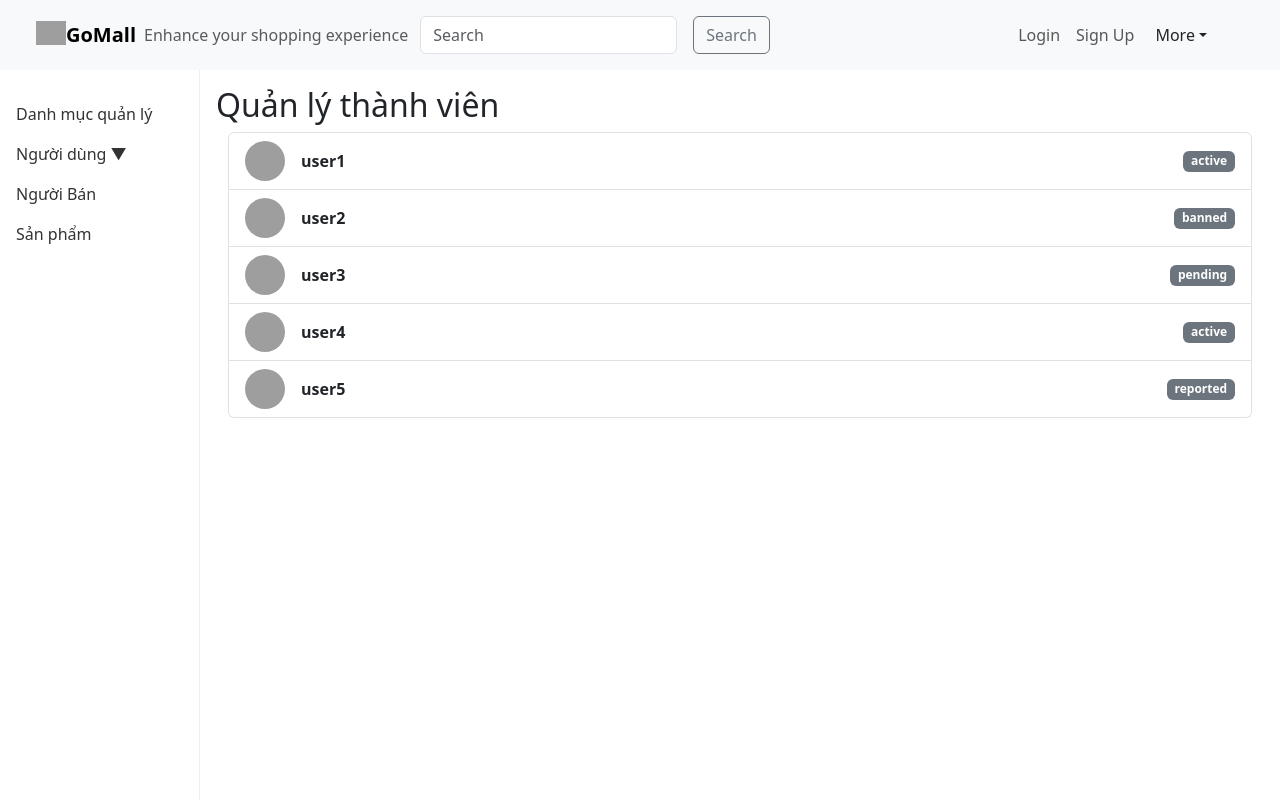
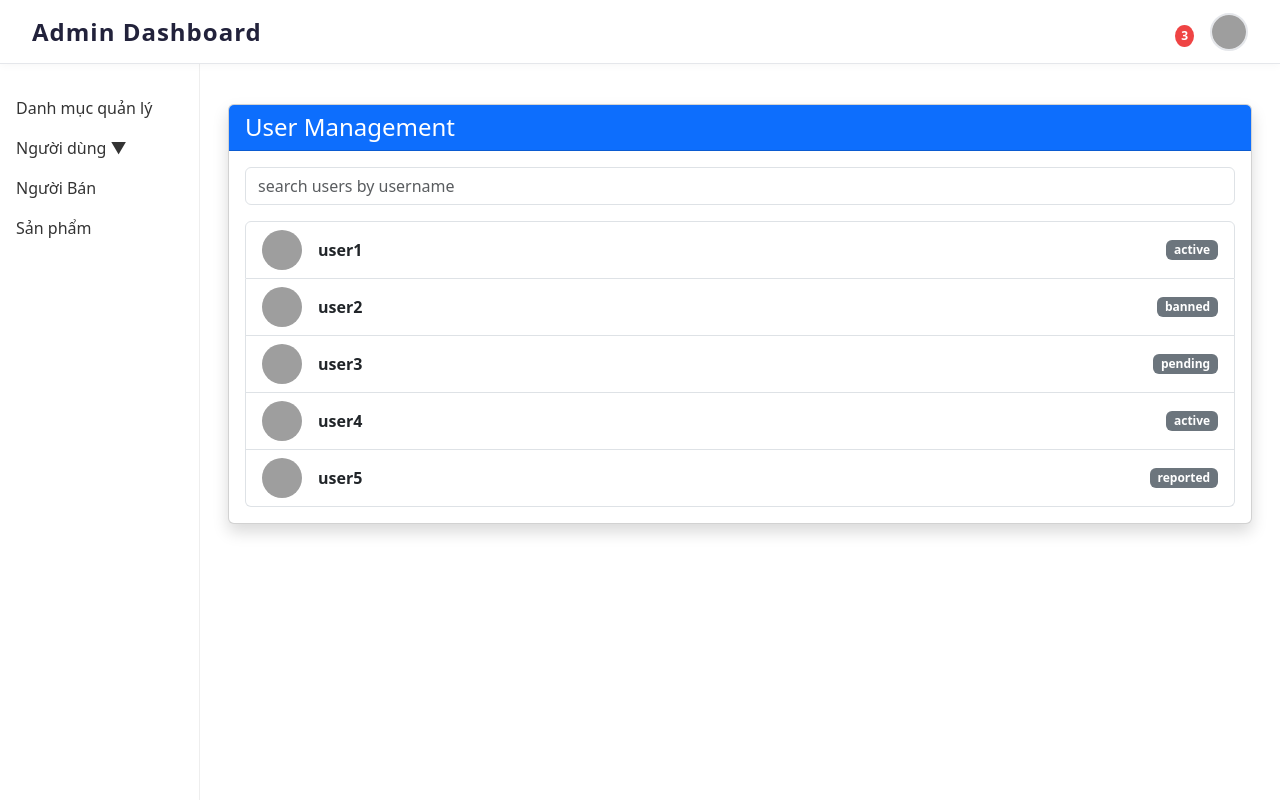
Before and after one commit to Alterix53/SE_GoMall, a React (Create React App) app in the folder e-commerce/gomallclient/: page /Admin/ManageUser in a window 1280 px wide. Shown: the top 800 px of the page. Built offline with nearby package versions, Linux system fonts and the light colour scheme; grey boxes are pictures that could not be loaded.

Commit message:
refactor component in Admin dashboard

```diff
--- a/e-commerce/gomallclient/src/App.js
+++ b/e-commerce/gomallclient/src/App.js
@@ -12,9 +12,12 @@ import DashboardPage from './Component/Admin/pages/DashboardPage';
 import ManageUserPage from './Component/Admin/pages/ManageUserPage';
 import ManageSellerPage from './Component/Admin/pages/ManageSellerPage';
 import ItemsPage from './Component/Admin/pages/ItemsPage';
+import HeaderNavAdmin from "./Component/Admin/HeaderNavAdmin";
 
 function AdminLayout() {
   return (
+    <>
+      <HeaderNavAdmin />
       <div className="d-flex">
         <SidebarNav />
         <div className="flex-grow-1 p-3">
@@ -28,19 +31,18 @@ function AdminLayout() {
           </Routes>
         </div>
       </div>
+    </>
   );
 }
 
 function App() {
   return (
     <Router>
-      <HeaderNav />
       <Routes>
         <Route path="/Admin/*" element={<AdminLayout />} />
         {/* Các route khác giữ nguyên layout cũ */}
         <Route path="/*" element={<CategoryList />} />
       </Routes>
-      <Footer />
     </Router>
   );
 }
--- a/e-commerce/gomallclient/src/Component/Admin/DashboardOverview.jsx
+++ b/e-commerce/gomallclient/src/Component/Admin/DashboardOverview.jsx
@@ -38,15 +38,8 @@ function DashboardOverview() {
           <div className="row">
             <div className="col-12 d-flex justify-content-between align-item-center">
               {/*Phần bên trái ghi dashboard */}
-              <h3 className="mb-0">Dashboard</h3>
+              <h3 className="mb-0">Overall System Statistics</h3>
 
-              {/*bên phải*/}
-              <div className="d-flex align-items-center">
-                {/*nút chuông*/}
-                <NotificationButton />
-                {/*Ảnh admin*/}
-                <AdminAvatarModal avatarUrl="https://i.pravatar.cc/40?img=3" />
-              </div>
             </div>
           </div>
           <div className="row mb-4">
--- /dev/null
+++ b/e-commerce/gomallclient/src/Component/Admin/HeaderNavAdmin.css
@@ -0,0 +1,113 @@
+.admin-header-nav {
+  position: sticky;
+  top: 0;
+  z-index: 1050;
+  background: #fff;
+  border-bottom: 1px solid #e5e7eb;
+  display: flex;
+  align-items: center;
+  justify-content: space-between;
+  height: 64px;
+  padding: 0 32px;
+  box-shadow: 0 2px 8px rgba(0,0,0,0.03);
+}
+
+.admin-title {
+  font-size: 1.5rem;
+  font-weight: 700;
+  color: #22223b;
+  letter-spacing: 1px;
+}
+
+.admin-header-right {
+  display: flex;
+  align-items: center;
+  gap: 24px;
+}
+
+.admin-bell-btn {
+  background: none;
+  border: none;
+  position: relative;
+  font-size: 1.3rem;
+  color: #22223b;
+  cursor: pointer;
+  outline: none;
+}
+
+.admin-bell-btn:hover {
+  color: #3b82f6;
+}
+
+.admin-badge {
+  position: absolute;
+  top: -6px;
+  right: -8px;
+  background: #ef4444;
+  color: #fff;
+  font-size: 0.75rem;
+  border-radius: 50%;
+  padding: 2px 6px;
+  font-weight: 600;
+}
+
+.admin-avatar img {
+  width: 38px;
+  height: 38px;
+  border-radius: 50%;
+  object-fit: cover;
+  border: 2px solid #e5e7eb;
+}
+
+/* Modal overlay & modal */
+.admin-modal-overlay {
+  position: fixed;
+  top: 0; left: 0; right: 0; bottom: 0;
+  background: rgba(0,0,0,0.15);
+  z-index: 2000;
+  display: flex;
+  align-items: center;
+  justify-content: center;
+}
+.admin-modal {
+  background: #fff;
+  border-radius: 12px;
+  box-shadow: 0 8px 32px rgba(0,0,0,0.15);
+  min-width: 320px;
+  max-width: 90vw;
+  padding: 0;
+  animation: adminModalIn 0.2s;
+}
+@keyframes adminModalIn {
+  from { opacity: 0; transform: translateY(-20px) scale(0.98); }
+  to { opacity: 1; transform: none; }
+}
+.admin-modal-header {
+  display: flex;
+  align-items: center;
+  justify-content: space-between;
+  padding: 16px 20px 8px 20px;
+  border-bottom: 1px solid #e5e7eb;
+}
+.admin-modal-header h5 {
+  margin: 0;
+  font-size: 1.1rem;
+  font-weight: 600;
+}
+.admin-modal-close {
+  background: none;
+  border: none;
+  font-size: 1.5rem;
+  color: #888;
+  cursor: pointer;
+  padding: 0 4px;
+  border-radius: 4px;
+  transition: background 0.2s;
+}
+.admin-modal-close:hover {
+  background: #f3f4f6;
+  color: #22223b;
+}
+.admin-modal-body {
+  padding: 20px;
+}
--- /dev/null
+++ b/e-commerce/gomallclient/src/Component/Admin/HeaderNavAdmin.jsx
@@ -0,0 +1,47 @@
+import React, { useState } from "react";
+import "./HeaderNavAdmin.css";
+
+function HeaderNavAdmin() {
+  const [showModal, setShowModal] = useState(false);
+
+  const handleLogout = () => {
+    // TODO: Thêm logic đăng xuất thực tế nếu cần
+    setShowModal(false);
+    // window.location.href = "/login"; // hoặc chuyển hướng nếu muốn
+  };
+
+  return (
+    <>
+      <header className="admin-header-nav">
+        <div className="admin-header-left">
+          <span className="admin-title">Admin Dashboard</span>
+        </div>
+        <div className="admin-header-right">
+          <button className="admin-bell-btn" title="Notifications">
+            <i className="fas fa-bell"></i>
+            <span className="admin-badge">3</span>
+          </button>
+          <div className="admin-avatar" onClick={() => setShowModal(true)} style={{cursor: 'pointer'}}>
+            <img src="/images/user.png" alt="Admin Avatar" />
+          </div>
+        </div>
+      </header>
+      {/* Modal đăng xuất */}
+      {showModal && (
+        <div className="admin-modal-overlay" onClick={() => setShowModal(false)}>
+          <div className="admin-modal" onClick={e => e.stopPropagation()}>
+            <div className="admin-modal-header">
+              <h5>Account</h5>
+              <button className="admin-modal-close" onClick={() => setShowModal(false)}>&times;</button>
+            </div>
+            <div className="admin-modal-body">
+              <button className="btn btn-outline-danger w-100" onClick={handleLogout}>Log out</button>
+            </div>
+          </div>
+        </div>
+      )}
+    </>
+  );
+}
+
+export default HeaderNavAdmin;
--- a/e-commerce/gomallclient/src/Component/Admin/pages/ManageUserPage.jsx
+++ b/e-commerce/gomallclient/src/Component/Admin/pages/ManageUserPage.jsx
@@ -1,5 +1,4 @@
-import React, { useState } from "react";
-
+import React, { useState, useEffect } from "react";
 import UserDetailModal from "../UserDetailModal";
 import UserSellerListItem from "../UserSellerListItem";
 
@@ -52,24 +51,84 @@ const USERS = [
   // ... thêm dữ liệu mẫu
 ];
 
+const USERS_PER_PAGE = 10;
+
 function ManageUserPage() {
   const [selectedUser, setSelectedUser] = useState(null);
+  const [search, setSearch] = useState("");
+  const [currentPage, setCurrentPage] = useState(1);
+
+  // Lọc user theo username
+  const filteredUsers = USERS.filter(user =>
+    user.username.toLowerCase().includes(search.toLowerCase())
+  );
+
+  // Reset về trang 1 khi search thay đổi
+  useEffect(() => {
+    setCurrentPage(1);
+  }, [search]);
+
+  // Tính toán paging
+  const totalPages = Math.ceil(filteredUsers.length / USERS_PER_PAGE);
+  const startIdx = (currentPage - 1) * USERS_PER_PAGE;
+  const endIdx = startIdx + USERS_PER_PAGE;
+  const usersToShow = filteredUsers.slice(startIdx, endIdx);
 
   return (
-    <div className="container-fluid">
-      <h2 className="row text-center" style={{ minWidth: 180 }}>Quản lý thành viên</h2>
-      <ul className="list-group">
-        {USERS.length === 0 && (
-          <li className="list-group-item text-muted">Không có thành viên nào.</li>
+    <div className="container my-4">
+      <div className="card shadow">
+        <div className="card-header bg-primary text-white">
+          <h4 className="mb-0">User Management</h4>
+        </div>
+        <div className="card-body">
+          <div className="mb-3">
+            <input
+              type="text"
+              className="form-control"
+              placeholder="search users by username"
+              value={search}
+              onChange={e => setSearch(e.target.value)}
+            />
+          </div>
+          <div className="list-group">
+            {usersToShow.length === 0 && (
+              <div className="text-muted p-3">No users found.</div>
             )}
-        {USERS.map((user) => (
+            {usersToShow.map(user => (
               <UserSellerListItem
                 key={user.id}
                 data={user}
                 onClick={() => setSelectedUser(user)}
+                className="list-group-item"
               />
             ))}
+          </div>
+          {/* Paging controls */}
+          {totalPages > 1 && (
+            <nav className="mt-3">
+              <ul className="pagination justify-content-center">
+                <li className={`page-item${currentPage === 1 ? " disabled" : ""}`}>
+                  <button className="page-link" onClick={() => setCurrentPage(currentPage - 1)} disabled={currentPage === 1}>
+                    Previous
+                  </button>
+                </li>
+                {Array.from({ length: totalPages }, (_, i) => (
+                  <li key={i + 1} className={`page-item${currentPage === i + 1 ? " active" : ""}`}>
+                    <button className="page-link" onClick={() => setCurrentPage(i + 1)}>
+                      {i + 1}
+                    </button>
+                  </li>
+                ))}
+                <li className={`page-item${currentPage === totalPages ? " disabled" : ""}`}>
+                  <button className="page-link" onClick={() => setCurrentPage(currentPage + 1)} disabled={currentPage === totalPages}>
+                    Next
+                  </button>
+                </li>
               </ul>
+            </nav>
+          )}
+        </div>
+      </div>
       {/* Modal chi tiết thành viên */}
       {selectedUser && (
         <div className="modal show d-block" tabIndex="-1">
```
Lines whose indentation alone changed are shown as unchanged.
